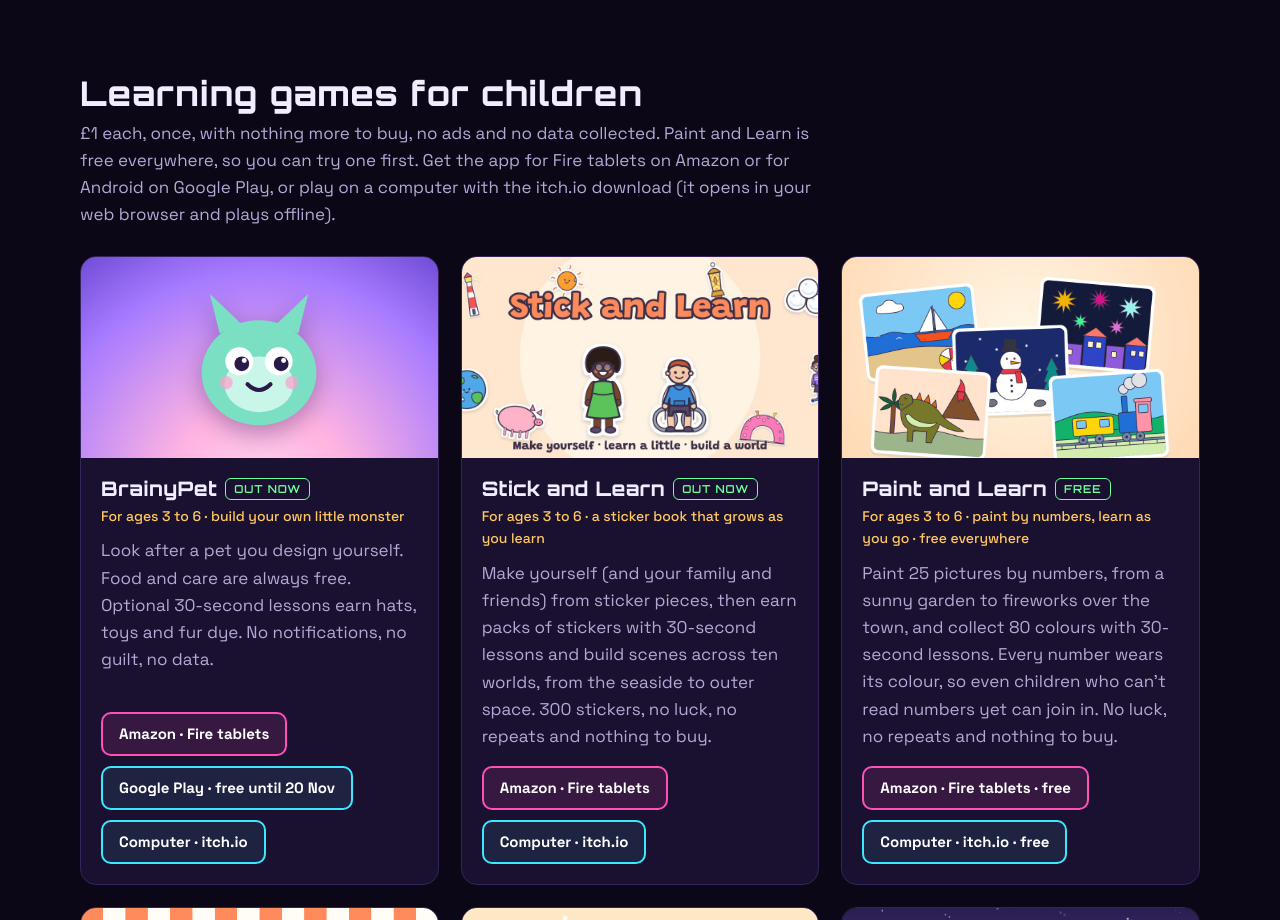
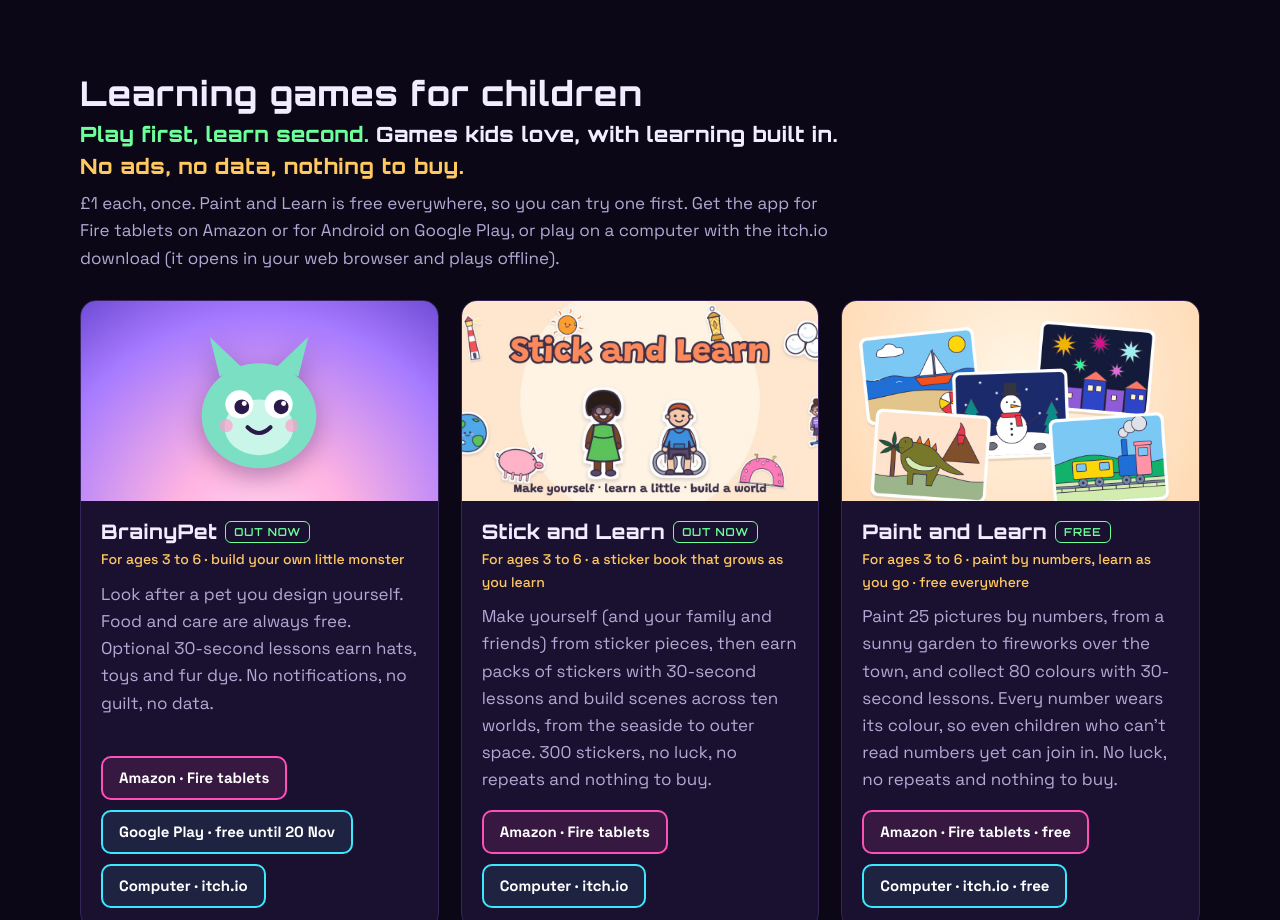
Before and after one commit to C0gn8/c0gn8.github.io, a plain HTML site: page index.html in a window 1280 px wide. Shown: the part 2880-3800 px from the top of the page. Drawn offline with Linux system fonts and the light colour scheme.

Commit message:
Learning games: add 'Play first, learn second' motto
Co-Authored-By: Claude Opus 5.5 <noreply@anthropic.com>
Claude-Session: https://claude.ai/code/session_01BbccDUfZNGxRHpLyRpWhx5

```diff
--- a/index.html
+++ b/index.html
@@ -69,6 +69,9 @@
   section h2 { font: 800 clamp(24px, 3.4vw, 34px) 'Orbitron', sans-serif; margin: 0 0 6px; letter-spacing: .03em; }
   section h2 .where { color: var(--cyan); }
   section .lead { color: var(--dim); margin: 0 0 28px; max-width: 760px; }
+  section .motto { margin: 2px 0 10px; font: 700 clamp(17px, 2.2vw, 21px)/1.35 'Orbitron', sans-serif; letter-spacing: .02em; color: var(--ink); }
+  section .motto b { color: var(--green); font-weight: 800; }
+  section .motto span { display: block; margin-top: 4px; font: 600 16px/1.4 inherit; font-family: inherit; color: var(--gold); letter-spacing: .03em; }
   section h3.sub { font: 700 19px 'Orbitron', sans-serif; letter-spacing: .03em; margin: 34px 0 14px; }
   section h3.sub .where { color: var(--cyan); }
   section h3.sub + .lead { margin-top: -8px; }
@@ -204,7 +207,8 @@
 
 <section id="learning">
   <h2>Learning games for children</h2>
-  <p class="lead">£1 each, once, with nothing more to buy, no ads and no data collected. Paint and Learn is free everywhere, so you can try one first. Get the app for Fire tablets on Amazon or for Android on Google Play, or play on a computer with the itch.io download (it opens in your web browser and plays offline).</p>
+  <p class="motto"><b>Play first, learn second.</b> Games kids love, with learning built in.<span>No ads, no data, nothing to buy.</span></p>
+  <p class="lead">£1 each, once. Paint and Learn is free everywhere, so you can try one first. Get the app for Fire tablets on Amazon or for Android on Google Play, or play on a computer with the itch.io download (it opens in your web browser and plays offline).</p>
   <p class="reviewed" id="reviewed" hidden></p>
   <div class="grid">
     <article class="game">
```
